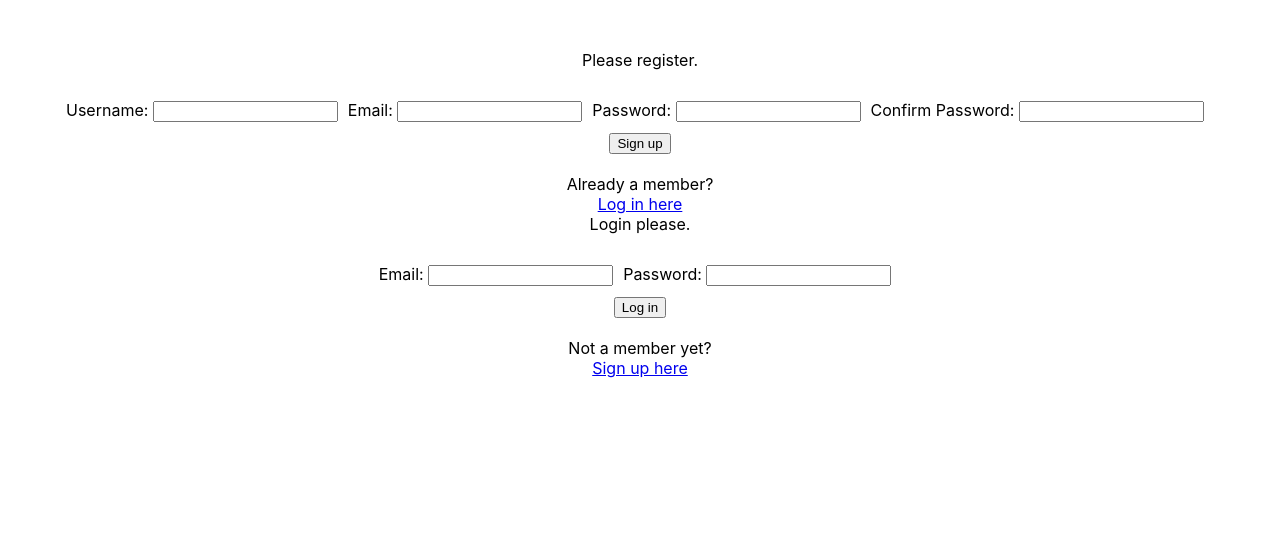
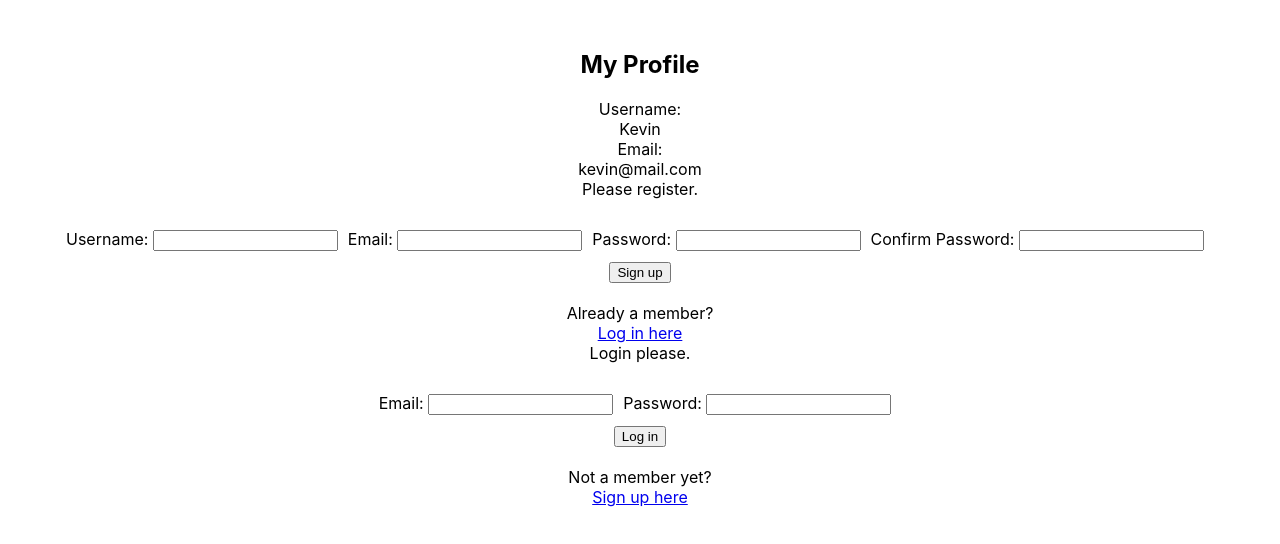
Before and after one commit to blinn26/react-auth-screencast, a React (Create React App) app: page / in a window 1280 px wide. Shown: the top 544 px of the page. Built offline with nearby package versions, Linux system fonts and the light colour scheme.

Commit message:
create Profile component and move components to src/components

```diff
--- a/src/App.js
+++ b/src/App.js
@@ -1,10 +1,12 @@
 import React from 'react';
-import Login from './Login';
-import Register from './Register';
+import Login from './components/Login';
+import Register from './components/Register';
+import Profile from './components/Profile';
 
 function App() {
   return (
     <div className="app">
+      <Profile />
       <Register />
       <Login />
     </div>
--- /dev/null
+++ b/src/components/Profile.js
@@ -0,0 +1,19 @@
+import React from 'react';
+
+function Profile() {
+  return (
+    <>
+      <h2>My Profile</h2>
+      <div class="profile__item">
+        <p class="profile__key">Username:</p>
+        <p class="profile__value">Kevin</p>
+      </div>
+      <div class="profile__item">
+        <p class="profile__key">Email:</p>
+        <p class="profile__value">kevin@mail.com</p>
+      </div>
+    </>
+  );
+}
+
+export default Profile;
```
Also changed, not shown: src/components/Login.js (renamed from src/Login.js), src/components/Register.js (renamed from src/Register.js).
